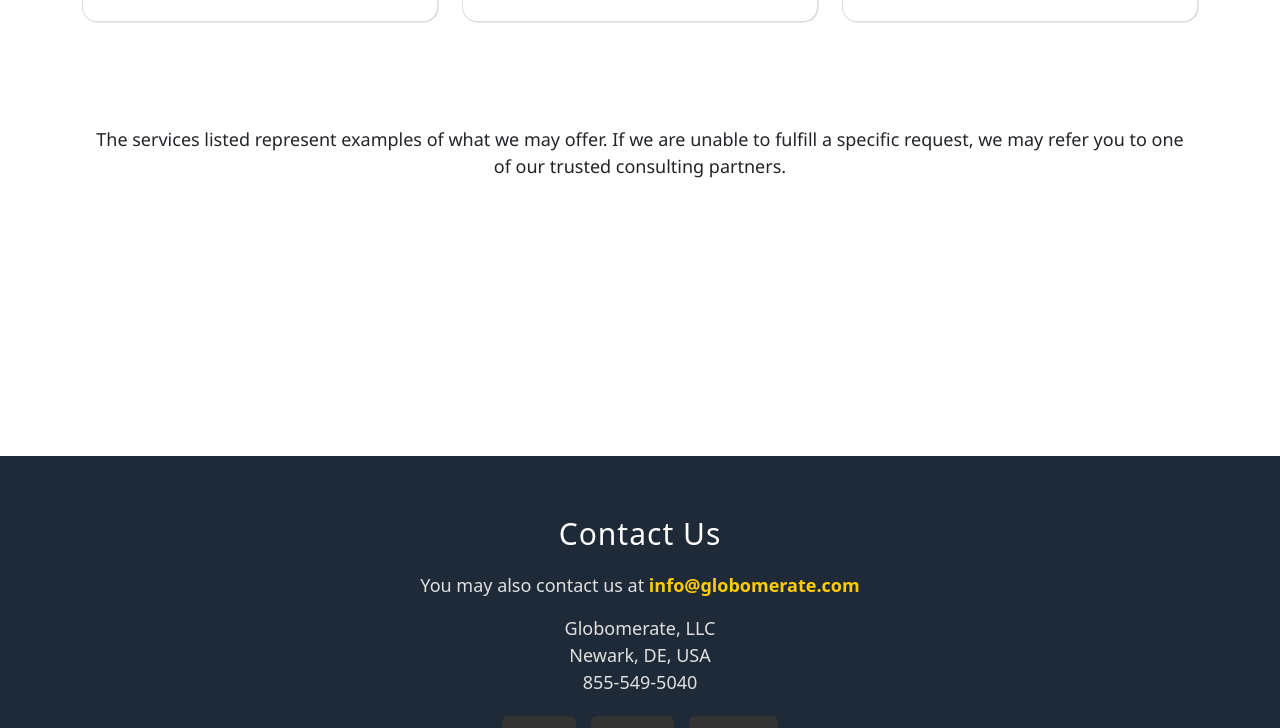
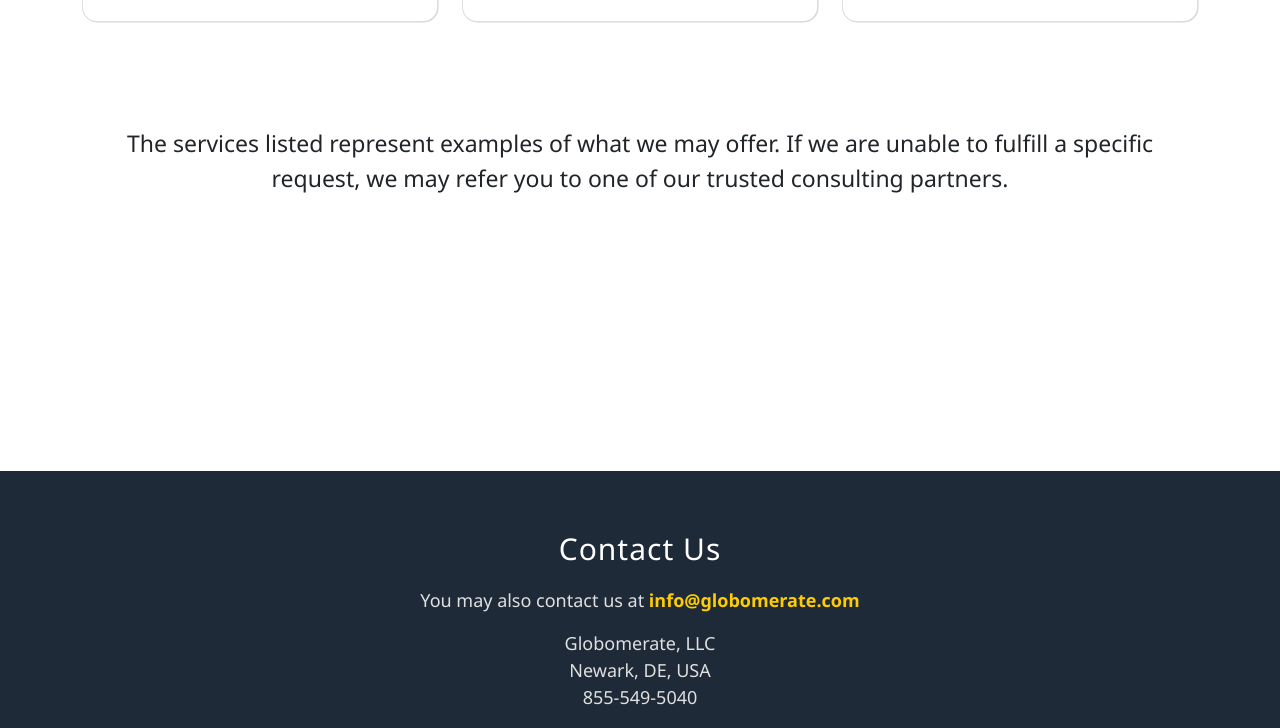
Before and after one commit to steven09n/GLOBOMERATE, a plain HTML site: page services.html in a window 1280 px wide. Shown: the part 2072-2800 px from the top of the page. Drawn offline with nearby package versions, Linux system fonts and the light colour scheme.

Commit message:
444444
4444

```diff
--- a/servi.css
+++ b/servi.css
@@ -8,7 +8,7 @@
 html,
 body {
   /* height: 100%; */
-  font-family: 'Segoe UI', sans-serif;
+  font-family: 'Segoe UI', sans-serif !important;
   background-color: #f9f9f9;
   color: #1e2a38;
 }
@@ -94,7 +94,7 @@ h2 {
 .strong {
   text-align: center;
   margin: 5rem;
-  font-size: 18px;
+  font-size: 23px;
   font-weight: normal;
 }
 
```
